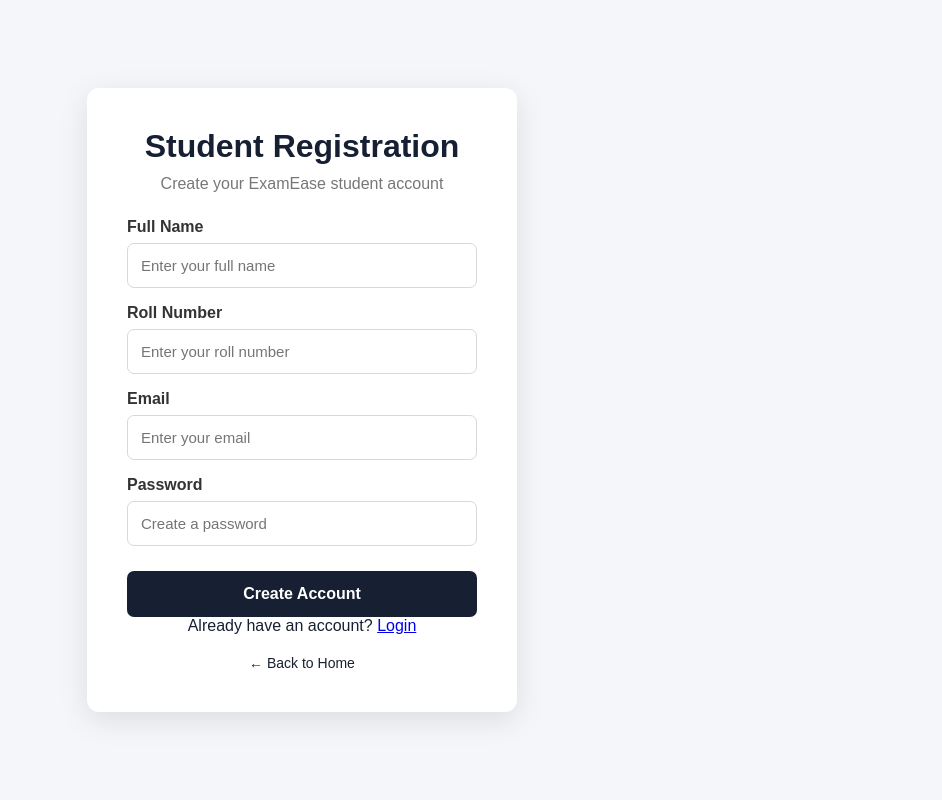
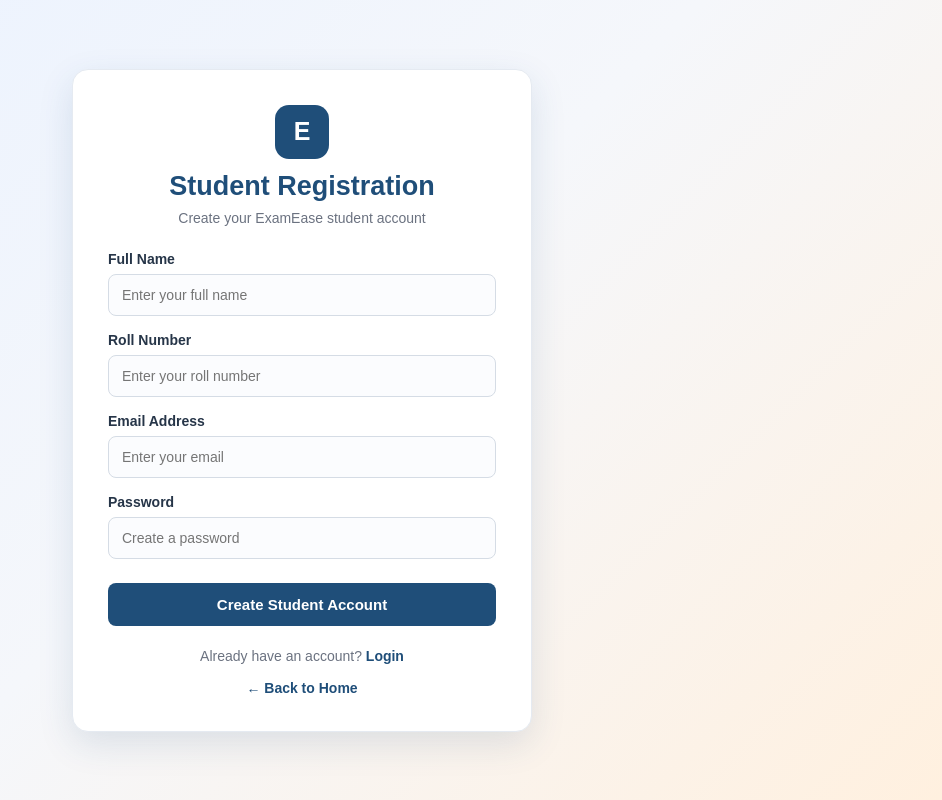
Before and after one commit to InamdarSami/Exam-Ease-Online-Exam-Portal-, a Flask app: template templates/student_register.html in a window 1280 px wide. Shown: the whole page, without its empty margins (338-1280 px from the left). Run offline with Flask 3, Linux system fonts and the light colour scheme; the template is opened without the code that fills it, so the values that code supplies are empty.

Commit message:
Redesign student registration page
Updated the student registration page with a new design, including improved styles and structure.

```diff
--- a/templates/student_register.html
+++ b/templates/student_register.html
@@ -1,84 +1,190 @@
+
 <!DOCTYPE html>
 <html lang="en">
-
 <head>
     <meta charset="UTF-8">
     <meta name="viewport" content="width=device-width, initial-scale=1.0">
-
     <title>Student Registration - ExamEase</title>
 
-    <link rel="stylesheet"
-          href="{{ url_for('static', filename='css/style.css') }}">
+    <link rel="stylesheet" href="{{ url_for('static', filename='css/style.css') }}">
+
+    <style>
+        .register-page {
+            min-height: 100vh;
+            display: flex;
+            align-items: center;
+            justify-content: center;
+            padding: 35px 16px;
+            background: linear-gradient(135deg, #eaf2ff, #f5f7fb, #fff0df);
+            font-family: Arial, sans-serif;
+        }
+
+        .register-card {
+            width: 100%;
+            max-width: 460px;
+            background: #fff;
+            padding: 35px;
+            border-radius: 16px;
+            box-shadow: 0 12px 35px rgba(31, 78, 121, 0.13);
+            border: 1px solid #e5eaf1;
+        }
+
+        .register-brand {
+            text-align: center;
+            margin-bottom: 25px;
+        }
+
+        .register-logo {
+            display: inline-flex;
+            align-items: center;
+            justify-content: center;
+            width: 54px;
+            height: 54px;
+            background: #1f4e79;
+            color: white;
+            border-radius: 14px;
+            font-size: 25px;
+            font-weight: bold;
+            margin-bottom: 12px;
+        }
+
+        .register-brand h1 {
+            color: #1f4e79;
+            font-size: 27px;
+            margin: 0 0 8px;
+        }
+
+        .register-brand p {
+            color: #6b7280;
+            font-size: 14px;
+            margin: 0;
+        }
+
+        .register-form label {
+            display: block;
+            color: #263548;
+            font-size: 14px;
+            font-weight: 600;
+            margin: 16px 0 7px;
+        }
+
+        .register-form input {
+            width: 100%;
+            padding: 12px 13px;
+            border: 1px solid #d5dce5;
+            border-radius: 8px;
+            background: #fbfcfe;
+            font-size: 14px;
+            box-sizing: border-box;
+            outline: none;
+            transition: border-color 0.2s, box-shadow 0.2s;
+        }
+
+        .register-form input:focus {
+            border-color: #1f4e79;
+            box-shadow: 0 0 0 3px rgba(31, 78, 121, 0.1);
+            background: #fff;
+        }
+
+        .register-form button {
+            width: 100%;
+            padding: 13px;
+            margin-top: 24px;
+            background: #1f4e79;
+            color: #fff;
+            border: none;
+            border-radius: 8px;
+            font-size: 15px;
+            font-weight: bold;
+            cursor: pointer;
+            transition: background 0.2s, transform 0.2s;
+        }
+
+        .register-form button:hover {
+            background: #163a5b;
+            transform: translateY(-1px);
+        }
+
+        .register-login {
+            text-align: center;
+            color: #6b7280;
+            font-size: 14px;
+            margin: 22px 0 14px;
+        }
+
+        .register-login a,
+        .register-home {
+            color: #1f4e79;
+            font-weight: bold;
+            text-decoration: none;
+        }
+
+        .register-login a:hover,
+        .register-home:hover {
+            color: #f28c28;
+        }
+
+        .register-home {
+            display: block;
+            text-align: center;
+            font-size: 14px;
+            margin-top: 16px;
+        }
+
+        @media (max-width: 480px) {
+            .register-card {
+                padding: 25px 20px;
+            }
+
+            .register-brand h1 {
+                font-size: 24px;
+            }
+        }
+    </style>
 </head>
 
 <body>
+    <div class="register-page">
+        <div class="register-card">
 
-<div class="login-page">
+            <div class="register-brand">
+                <div class="register-logo">E</div>
+                <h1>Student Registration</h1>
+                <p>Create your ExamEase student account</p>
+            </div>
 
-    <div class="login-box">
+            <form class="register-form" method="POST"
+                  action="{{ url_for('student_register') }}">
 
-        <h1>Student Registration</h1>
+                <label for="name">Full Name</label>
+                <input type="text" id="name" name="name"
+                       placeholder="Enter your full name" required>
 
-        <p class="login-subtitle">
-            Create your ExamEase student account
-        </p>
+                <label for="roll_number">Roll Number</label>
+                <input type="text" id="roll_number" name="roll_number"
+                       placeholder="Enter your roll number" required>
 
-        <form method="POST" action="/student-register">
+                <label for="email">Email Address</label>
+                <input type="email" id="email" name="email"
+                       placeholder="Enter your email" required>
 
-            <label>Full Name</label>
+                <label for="password">Password</label>
+                <input type="password" id="password" name="password"
+                       placeholder="Create a password" required>
 
-            <input
-                type="text"
-                name="name"
-                placeholder="Enter your full name"
-                required
-            >
+                <button type="submit">Create Student Account</button>
+            </form>
 
-            <label>Roll Number</label>
+            <p class="register-login">
+                Already have an account?
+                <a href="{{ url_for('student_login') }}">Login</a>
+            </p>
 
-            <input
-                type="text"
-                name="roll_number"
-                placeholder="Enter your roll number"
-                required
-            >
+            <a href="{{ url_for('home') }}" class="register-home">
+                &#8592; Back to Home
+            </a>
 
-            <label>Email</label>
-
-            <input
-                type="email"
-                name="email"
-                placeholder="Enter your email"
-                required
-            >
-
-            <label>Password</label>
-
-            <input
-                type="password"
-                name="password"
-                placeholder="Create a password"
-                required
-            >
-
-            <button type="submit">
-                Create Account
-            </button>
-
-        </form>
-
-        <p class="register-text">
-            Already have an account?
-            <a href="/student-login">Login</a>
-        </p>
-
-        <a href="/" class="back-home">
-            ← Back to Home
-        </a>
-
+        </div>
     </div>
-
-</div>
-
 </body>
 </html>
```
